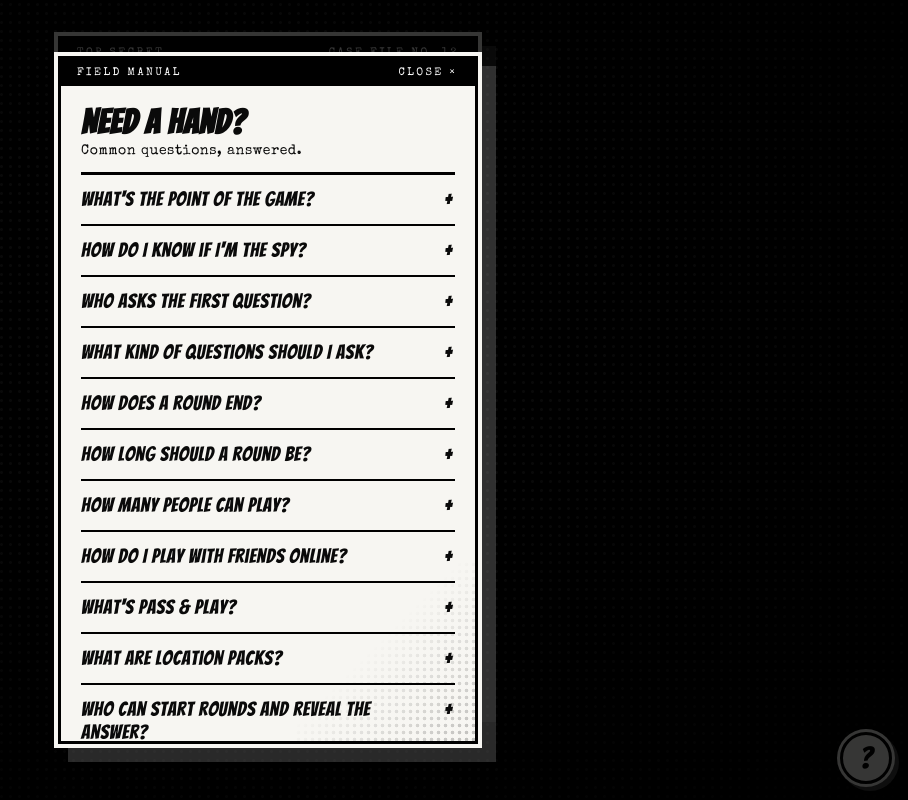
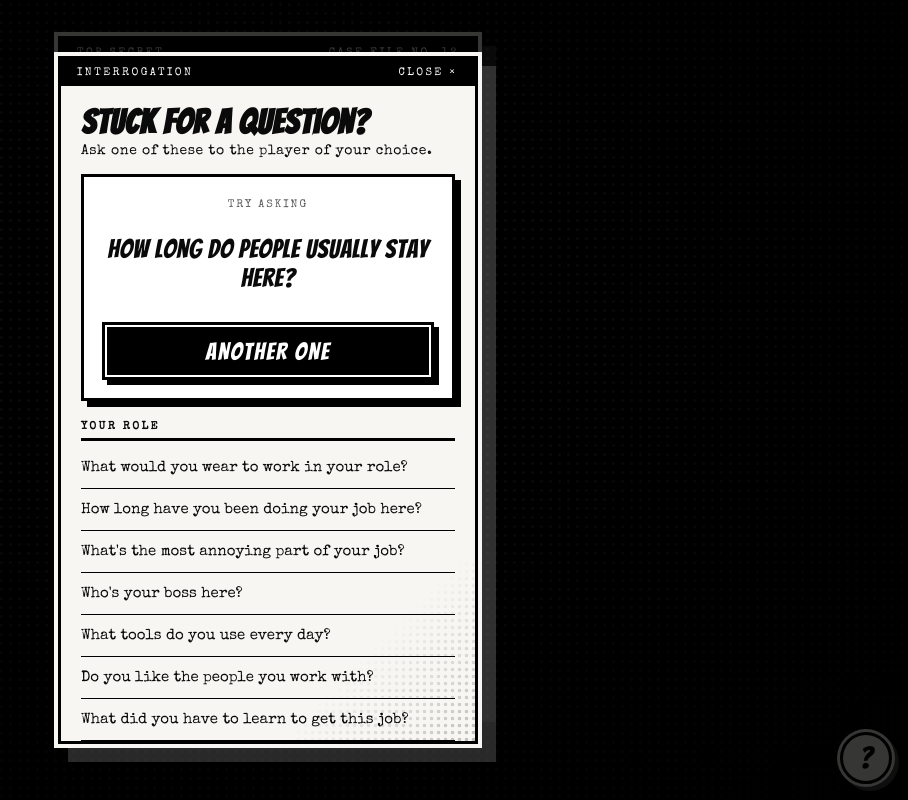
Before and after one commit to HaydenHarms/spy, a plain HTML site: page index.html in a window 1280 px wide. Both pictures are taken after a click on the button "Question ideas". Shown: the whole page, without its empty margins (372-1280 px from the left). Drawn offline with Linux system fonts and the light colour scheme.

Commit message:
Turn the help pop-up into question ideas for players to ask each other
Co-Authored-By: Claude Opus 5.5 <noreply@anthropic.com>
Claude-Session: https://claude.ai/code/session_012KgB2T6A61Y1AD2Dqy3ECV

```diff
--- a/index.html
+++ b/index.html
@@ -465,17 +465,19 @@
   .help-body{overflow-y:auto; padding:18px 20px 22px; -webkit-overflow-scrolling:touch;}
   .help-body h2{font-family:var(--display); font-size:34px; margin:0 0 4px; letter-spacing:.02em;}
   .help-lede{margin:0; font-size:14px; letter-spacing:.04em;}
-  .faq{border-top:3px solid #000; margin-top:14px;}
-  .faq details{border-bottom:2px solid #000;}
-  .faq summary{
-    list-style:none; cursor:pointer; padding:13px 30px 13px 0; position:relative;
-    font-family:var(--display); font-size:20px; letter-spacing:.03em; line-height:1.15;
+  .q-deal{
+    border:3px solid #000; box-shadow:6px 6px 0 #000; background:#fff;
+    padding:22px 18px 18px; margin:16px 0 8px; text-align:center; position:relative;
   }
-  .faq summary::-webkit-details-marker{display:none;}
-  .faq summary::after{content:"+"; position:absolute; right:2px; top:9px; font-size:26px;}
-  .faq details[open] summary::after{content:"\2013";}
-  .faq summary:focus-visible{outline:3px solid #000; outline-offset:2px;}
-  .faq p{margin:0 0 14px; font-size:15px; line-height:1.5;}
+  .q-deal .loc-label{margin-bottom:10px;}
+  .q-text{font-family:var(--display); font-size:26px; line-height:1.12; letter-spacing:.02em; min-height:3.4em; display:flex; align-items:center; justify-content:center;}
+  .q-text.fade-in{animation:pop .28s cubic-bezier(.2,1.6,.4,1);}
+  .q-deal button.primary{margin-top:14px;}
+  .q-group{margin-top:20px;}
+  .q-group h3{font-family:var(--mono); font-size:11px; letter-spacing:.22em; margin:0 0 6px; padding-bottom:6px; border-bottom:3px solid #000;}
+  .q-group ul{list-style:none; margin:0; padding:0;}
+  .q-group li{padding:10px 0; border-bottom:1px solid #000; font-size:15px; line-height:1.4;}
+  .q-tip{font-size:13px; line-height:1.5; margin:18px 0 0; padding:12px 14px; background:#000; color:#fff;}
   /* blood splatter on reveal */
   .splat{
     position:absolute; z-index:5; pointer-events:none;
@@ -610,28 +612,23 @@
   <div class="intro-skip">TAP TO SKIP</div>
 </div>
 
-<button class="help-fab" id="helpBtn" type="button" aria-label="Help" aria-haspopup="dialog" aria-controls="helpOverlay">?</button>
+<button class="help-fab" id="helpBtn" type="button" aria-label="Question ideas" aria-haspopup="dialog" aria-controls="helpOverlay">?</button>
 <div class="help-overlay" id="helpOverlay" role="dialog" aria-modal="true" aria-labelledby="helpTitle">
   <div class="folder help-sheet">
-    <div class="tab"><span>FIELD MANUAL</span><button class="help-close" id="helpClose" type="button">CLOSE &times;</button></div>
+    <div class="tab"><span>INTERROGATION</span><button class="help-close" id="helpClose" type="button">CLOSE &times;</button></div>
     <div class="help-body">
-      <h2 id="helpTitle">Need a hand?</h2>
-      <p class="help-lede">Common questions, answered.</p>
-      <div class="faq">
-        <details><summary>What's the point of the game?</summary><p>Everyone gets the same secret location except one player: the spy. Players ask each other questions to work out who doesn't know where they are. The spy tries to blend in and figure out the location before getting caught.</p></details>
-        <details><summary>How do I know if I'm the spy?</summary><p>Your card says “You are the SPY” in white on black, with no location. Everyone else sees the location and a role there. Keep your card hidden from the other players.</p></details>
-        <details><summary>Who asks the first question?</summary><p>The game picks someone at random each round and shows it on the card screen. After that, whoever answers asks the next question to anyone they like, but not straight back to the person who just asked them.</p></details>
-        <details><summary>What kind of questions should I ask?</summary><p>Ask questions that prove you know the location without giving it away, like “What would you wear here?” or “How did you get here today?” Too vague and you look like the spy. Too specific and the spy figures out where you are.</p></details>
-        <details><summary>How does a round end?</summary><p>Any player can call a vote when they think they've found the spy. If everyone agrees, that player is accused. Catch the spy and everyone else wins. Accuse an innocent player and the spy wins. The spy can also stop the game at any time and guess the location; a right guess wins it for the spy.</p></details>
-        <details><summary>How long should a round be?</summary><p>Around 6 to 8 minutes works well. If time runs out, everyone votes on who they think the spy is.</p></details>
-        <details><summary>How many people can play?</summary><p>At least 3. Online lobbies hold up to 12 players. Pass & play goes up to 10 on one phone.</p></details>
-        <details><summary>How do I play with friends online?</summary><p>One person taps “Create a lobby” and shares the 4-letter room code. Everyone else taps “Join with a code” and enters it. When everyone is in, the host starts the round, and each person sees their own card on their own phone.</p></details>
-        <details><summary>What's pass & play?</summary><p>One phone for the whole group. Choose the number of players, then pass the phone around. Each person taps to see their card, then hides it before passing it on.</p></details>
-        <details><summary>What are location packs?</summary><p>The host picks which locations the round can draw from: Classic, Adventure (ski resort, zoo, Titanic and more) or Everything. Tap “View all possible locations” to see the full list, which is handy for the spy.</p></details>
-        <details><summary>Who can start rounds and reveal the answer?</summary><p>Only the host, the person who created the lobby. If the host leaves, the next player in the lobby takes over as host.</p></details>
-        <details><summary>What if I close the app or lose signal?</summary><p>Just reopen the page. Your phone remembers which lobby you were in and puts you back in. If you're gone for more than a minute or two while waiting in the lobby, you may be dropped and need to rejoin with the code.</p></details>
-        <details><summary>Can I put this on my home screen?</summary><p>Yes. On iPhone, tap Share, then “Add to Home Screen.” On Android, open the browser menu and tap “Add to Home screen” or “Install app.” It then opens full screen like an app.</p></details>
+      <h2 id="helpTitle">Stuck for a question?</h2>
+      <p class="help-lede">Ask one of these to the player of your choice.</p>
+      <div class="q-deal">
+        <div class="loc-label">TRY ASKING</div>
+        <div class="q-text" id="qText" aria-live="polite">&nbsp;</div>
+        <button class="primary" id="qNext" type="button">ANOTHER ONE</button>
       </div>
+      <div class="q-group"><h3>YOUR ROLE</h3><ul><li>What would you wear to work in your role?</li><li>How long have you been doing your job here?</li><li>What's the most annoying part of your job?</li><li>Who's your boss here?</li><li>What tools do you use every day?</li><li>Do you like the people you work with?</li><li>What did you have to learn to get this job?</li><li>How much do you get paid, roughly?</li></ul></div>
+      <div class="q-group"><h3>THE PLACE</h3><ul><li>How did you get here today?</li><li>What's the weather like where we are?</li><li>Is it loud here or quiet?</li><li>What does it smell like here?</li><li>Would you bring your kids here?</li><li>How long do people usually stay here?</li><li>Is this place busier during the day or at night?</li><li>Would you need a ticket to get in?</li><li>Are there any animals around?</li><li>Is it indoors or outdoors?</li></ul></div>
+      <div class="q-group"><h3>PEOPLE &amp; EVENTS</h3><ul><li>Who's the most important person here?</li><li>What would get someone kicked out of here?</li><li>What's the worst thing that could happen here?</li><li>What would you eat for lunch here?</li><li>What would you post on social media from here?</li><li>What do people usually complain about here?</li><li>What's something you'd never say out loud here?</li><li>If you had a day off, would you still come here?</li></ul></div>
+      <div class="q-group"><h3>SNEAKY ONES</h3><ul><li>Describe this place in one word.</li><li>What would you bring if you came here again?</li><li>Is this a place you'd want to be stuck in?</li><li>What color is everything around here?</li><li>What's the first thing you notice when you walk in?</li><li>What would a movie about this place be called?</li></ul></div>
+      <p class="q-tip">Not the spy? Keep answers vague enough that the spy can't guess the place. The spy? Answer like you know exactly where you are.</p>
     </div>
   </div>
 </div>
@@ -1226,7 +1223,16 @@
   // ---- help sheet ----
   (function(){
     const btn = $('helpBtn'), ov = $('helpOverlay');
-    const open = ()=>{ ov.classList.add('open'); $('helpClose').focus(); };
+    const qs = Array.from(ov.querySelectorAll('.q-group li')).map(li=>li.textContent);
+    let bag = [], last = '';
+    const deal = ()=>{
+      if(!bag.length) bag = qs.filter(q=>q!==last).sort(()=>Math.random()-.5);
+      last = bag.pop();
+      const t = $('qText'); t.textContent = last;
+      t.classList.remove('fade-in'); void t.offsetWidth; t.classList.add('fade-in');
+    };
+    $('qNext').onclick = deal;
+    const open = ()=>{ deal(); ov.classList.add('open'); $('helpClose').focus(); };
     const close = ()=>{ ov.classList.remove('open'); btn.focus(); };
     btn.onclick = open;
     $('helpClose').onclick = close;
--- a/sw.js
+++ b/sw.js
@@ -1,6 +1,6 @@
 // The Spy Game service worker: makes the game installable and lets pass & play work offline.
 // Online lobbies (/api) always go straight to the network.
-const CACHE = 'spies-v11';
+const CACHE = 'spies-v12';
 const CORE = ['/', '/manifest.webmanifest', '/fonts/bangers.woff2', '/fonts/special-elite.woff2', '/icons/icon-192.png'];
 
 self.addEventListener('install', e => {
```
